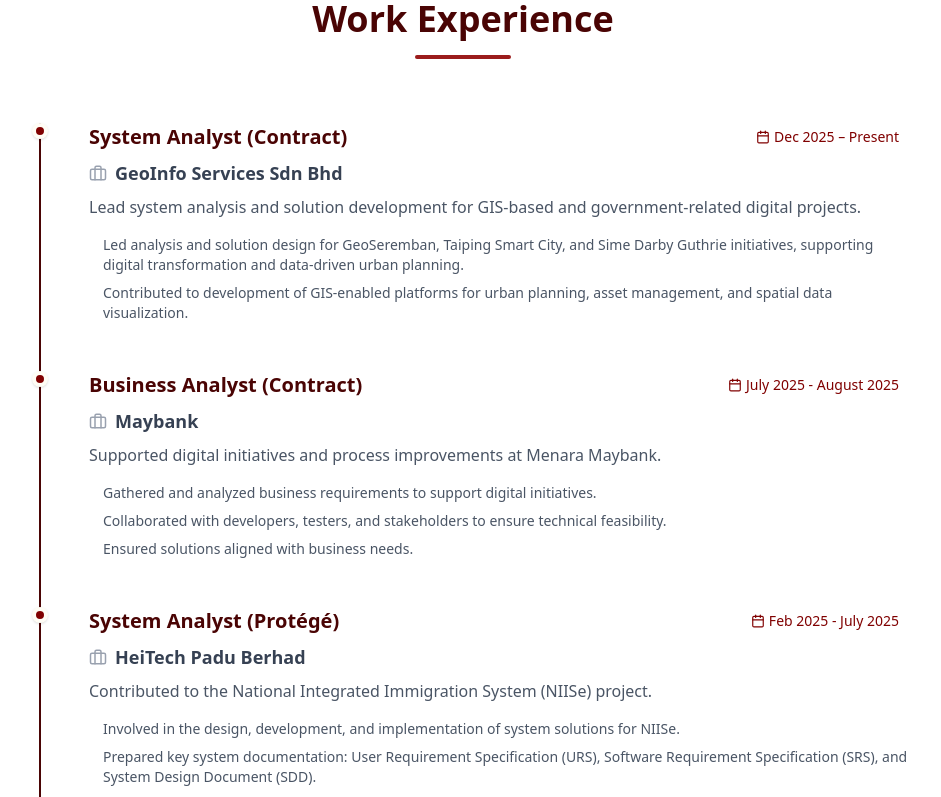
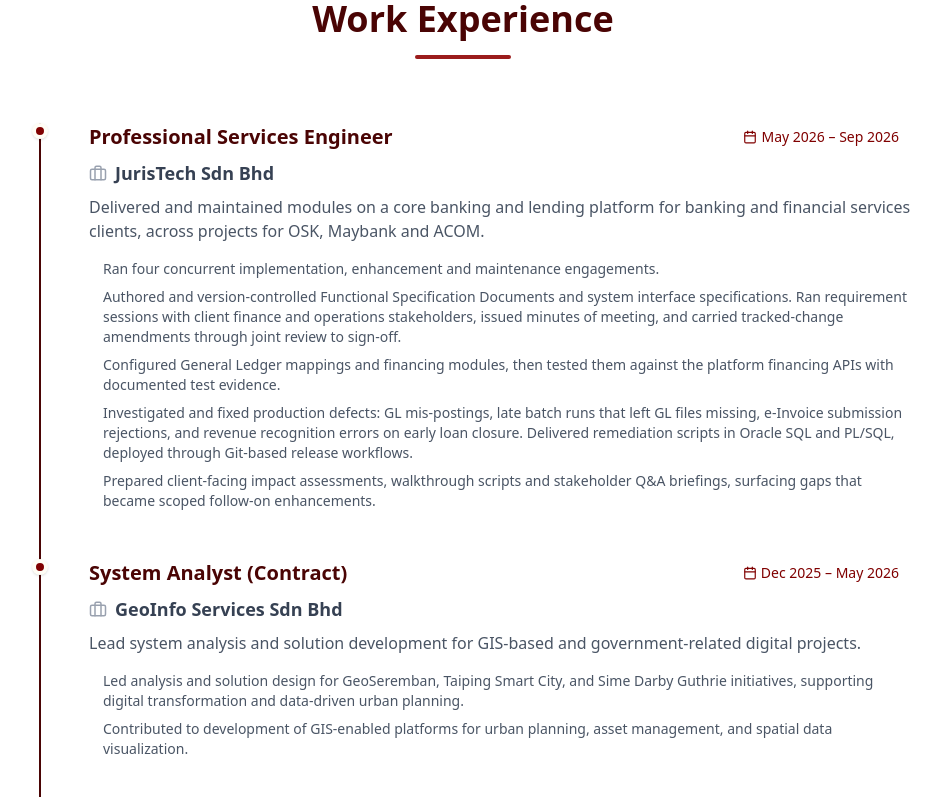
Before and after one commit to amieraislammiah/profile-amiera, a Next.js app: page / in a window 1280 px wide. Shown: the part 1420-2217 px from the top of the page, without its empty margins (177-1118 px from the left). Built offline with nearby package versions, Linux system fonts and the light colour scheme.

Commit message:
Update portfolio.ts

```diff
--- a/src/data/portfolio.ts
+++ b/src/data/portfolio.ts
@@ -65,14 +65,14 @@
       "A results-driven Bachelor of Information Systems (Hons.) graduate majoring in Information Systems Engineering, with over one year of hands-on experience in data analytics, process automation, system development, and solution design gained through roles at PETRONAS and HeiTech Padu Berhad under the PROTÉGÉ program. At PETRONAS, I contributed as a Data Programmer, delivering data-driven solutions, streamlining workflows through automation, and enhancing reporting accuracy and efficiency. I further strengthened my business and system analysis capabilities through my experience supporting system development initiatives at Maybank, helping to improve operational performance and stakeholder alignment. Equipped with strong analytical thinking, technical proficiency, and a continuous improvement mindset, I am eager to contribute as a System Analyst, Business Analyst, or Software Engineer in building scalable, high-impact digital solutions that drive business value.",
     email: "amiera.islammiah@gmail.com",
     linkedin: "https://linkedin.com/in/nuramieraislammiah",
-    github: "https://github.com/nuramieraislammiah",
-    resumeUrl: "https://drive.google.com/file/d/1fHHE_iiWLwDJflpR3CIBtQ3H0NDZf5oJ/view?usp=sharing",
+    github: "https://github.com/amieraislammiah",
+    resumeUrl: "/Resume_Nur_Amiera_Islammiah.pdf",
   },
   skills: [
     {
       category: "Programming & Web",
       skills: [
-        "SQL", "MySQL", "MSSQL", "Oracle", "MongoDB",
+        "SQL", "Oracle PL/SQL", "MySQL", "MSSQL", "Oracle", "MongoDB",
         "Python", "PHP", "JavaScript", "HTML/CSS",
         "Node.js", "ASP.NET Core", "Laravel", "Bootstrap",
         "PowerApps", "PowerBI"
@@ -81,7 +81,7 @@
     {
       category: "Tools & Software",
       skills: [
-        "Visual Studio", "JIRA", "Git", "GitHub",
+        "Visual Studio", "JIRA", "ClickUp", "Git", "GitHub",
         "Microsoft Visio", "Lucidchart", "Draw.io", "SharePoint",
         "AI Studio", "R Studio", "WEKA"
       ],
@@ -90,6 +90,8 @@
       category: "Core Competencies",
       skills: [
         "System Requirement & Analysis",
+        "Functional Specification (FSD) Authoring",
+        "Core Banking & GL Configuration",
         "Database Engineering",
         "Business Data Analytics",
         "System Design & Implementation",
@@ -100,10 +102,24 @@
   ] as SkillCategory[],
   experience: [
     {
+      id: "exp-juris",
+      company: "JurisTech Sdn Bhd",
+      role: "Professional Services Engineer",
+      period: "May 2026 – Sep 2026",
+      description: "Delivered and maintained modules on a core banking and lending platform for banking and financial services clients, across projects for OSK, Maybank and ACOM.",
+      achievements: [
+        "Ran four concurrent implementation, enhancement and maintenance engagements.",
+        "Authored and version-controlled Functional Specification Documents and system interface specifications. Ran requirement sessions with client finance and operations stakeholders, issued minutes of meeting, and carried tracked-change amendments through joint review to sign-off.",
+        "Configured General Ledger mappings and financing modules, then tested them against the platform financing APIs with documented test evidence.",
+        "Investigated and fixed production defects: GL mis-postings, late batch runs that left GL files missing, e-Invoice submission rejections, and revenue recognition errors on early loan closure. Delivered remediation scripts in Oracle SQL and PL/SQL, deployed through Git-based release workflows.",
+        "Prepared client-facing impact assessments, walkthrough scripts and stakeholder Q&A briefings, surfacing gaps that became scoped follow-on enhancements."
+      ],
+    },
+    {
       id: "exp-0",
       company: "GeoInfo Services Sdn Bhd",
       role: "System Analyst (Contract)",
-      period: "Dec 2025 – Present",
+      period: "Dec 2025 – May 2026",
       description: "Lead system analysis and solution development for GIS-based and government-related digital projects.",
       achievements: [
         "Led analysis and solution design for GeoSeremban, Taiping Smart City, and Sime Darby Guthrie initiatives, supporting digital transformation and data-driven urban planning.",
@@ -137,7 +153,7 @@
     {
       id: "exp-3",
       company: "PETRONAS",
-      role: " Data Programmer (Intern - GPD/PD&T)",
+      role: "Data Programmer (Intern - GPD/PD&T)",
       period: "Sep 2024 - Feb 2025",
       description: "Served as Data Programmer in the Construction & Fabrication department.",
       achievements: [
@@ -151,7 +167,7 @@
       id: "exp-4",
       company: "PETRONAS Meranti Jaya",
       role: "Cashier (Part-Time)",
-      period: "Mac 2020 - Sep 2024",
+      period: "Mar 2020 - Sep 2024",
       description: "Provided excellent customer service and handled transactions efficiently.",
       achievements: [
        "Processed cash, card, and digital payments accurately using POS systems, ensuring transaction integrity and compliance with company procedures.",
```
